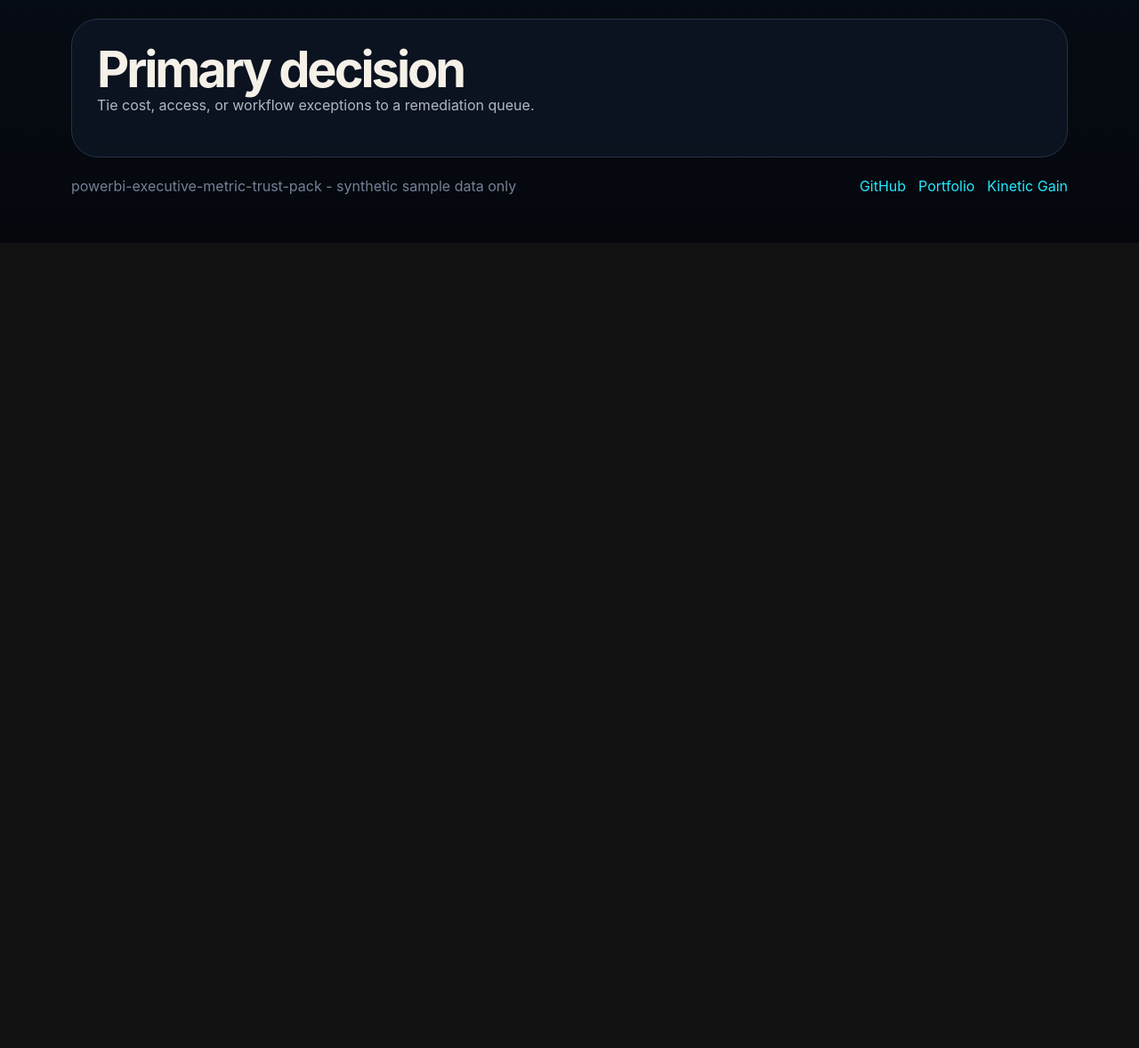
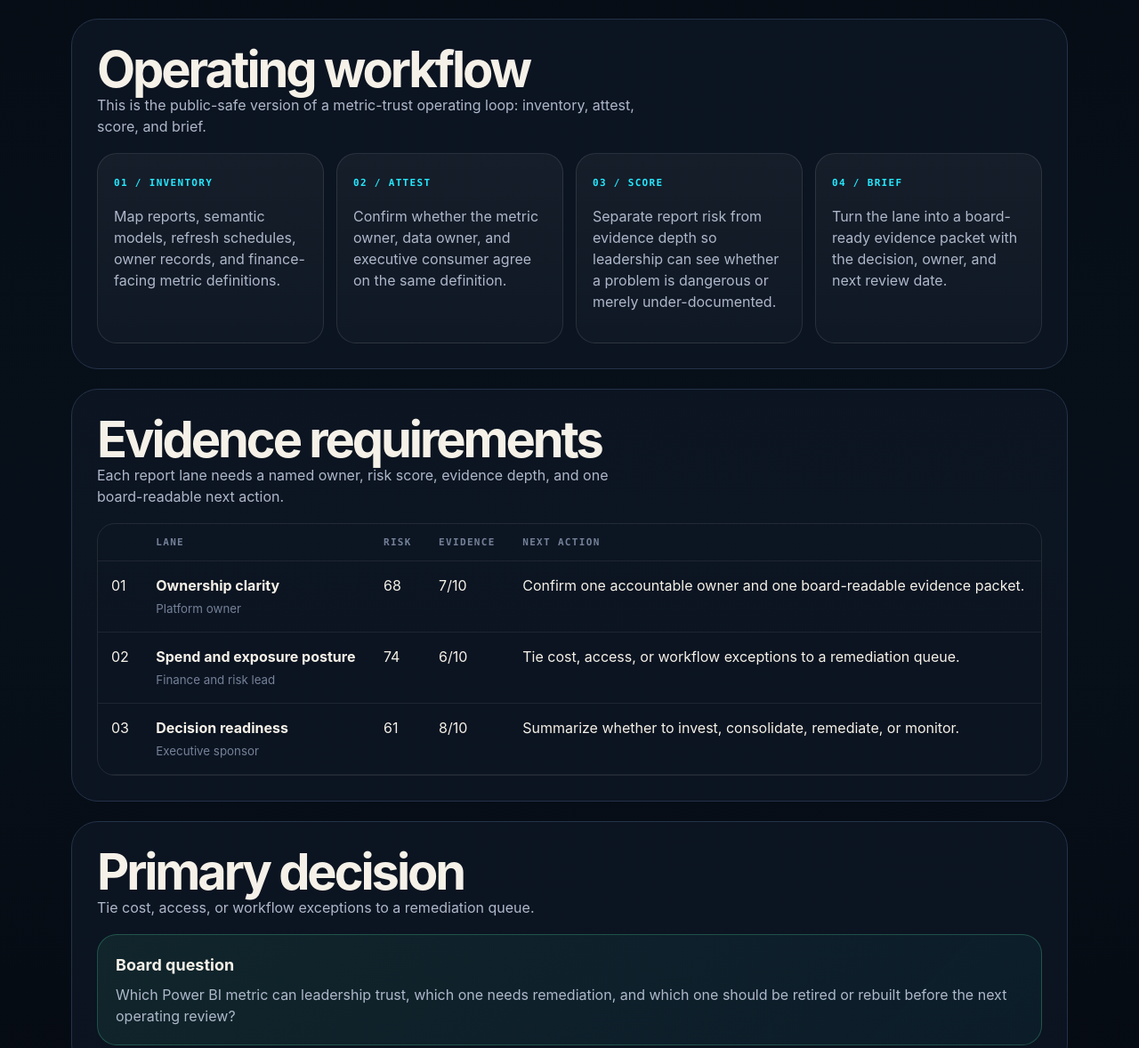
Before and after one commit to mizcausevic-dev/powerbi-executive-metric-trust-pack, a website: page site/index.html in a window 1280 px wide. Shown: the part 1101-2279 px from the top of the page at 89% size. Before the commit the page ends 1374 px from the top, so only its background shows below. Drawn offline with Linux system fonts and the light colour scheme.

Commit message:
Deepen Power BI decision surface

```diff
--- a/site/index.html
+++ b/site/index.html
@@ -13,9 +13,10 @@
       main{width:min(1120px,calc(100% - 32px));margin:0 auto;padding:34px 0 52px}.hero{border:1px solid var(--line);border-radius:34px;background:linear-gradient(135deg,rgba(14,22,37,.96),rgba(7,11,18,.9));box-shadow:0 28px 90px rgba(0,0,0,.35);padding:34px}.eyebrow{display:inline-flex;border:1px solid rgba(87,242,177,.25);border-radius:999px;background:rgba(87,242,177,.07);color:var(--green);padding:8px 11px;font:800 11px/1 ui-monospace,SFMono-Regular,Consolas,monospace;letter-spacing:.16em;text-transform:uppercase}
       h1{max-width:880px;margin:22px 0 0;font-size:clamp(44px,7vw,88px);line-height:.92;letter-spacing:-.075em}.lede{max-width:760px;color:var(--muted);font-size:20px;line-height:1.6}.actions{display:flex;gap:12px;flex-wrap:wrap;margin-top:28px}.metrics{display:grid;grid-template-columns:repeat(4,minmax(0,1fr));gap:12px;margin-top:28px}.metric{border:1px solid rgba(255,255,255,.09);border-radius:20px;padding:18px;background:rgba(255,255,255,.035)}.metric b{display:block;font-size:28px}.metric span{color:var(--soft);font:800 11px/1 ui-monospace,SFMono-Regular,Consolas,monospace;letter-spacing:.12em;text-transform:uppercase}
       .section{margin-top:22px;border:1px solid var(--line);border-radius:30px;background:rgba(14,22,37,.78);padding:28px}.section-head{display:flex;align-items:end;justify-content:space-between;gap:20px;margin-bottom:18px}h2{margin:0;font-size:clamp(30px,4.5vw,56px);line-height:1;letter-spacing:-.055em}.section-head p{max-width:620px;margin:0;color:var(--muted)}
-      .grid{display:grid;grid-template-columns:repeat(3,minmax(0,1fr));gap:14px}article{border:1px solid rgba(255,255,255,.1);border-radius:22px;background:linear-gradient(180deg,rgba(255,255,255,.045),rgba(255,255,255,.02));padding:18px;min-height:190px}article span{color:var(--cyan);font:800 11px/1 ui-monospace,SFMono-Regular,Consolas,monospace;letter-spacing:.12em;text-transform:uppercase}article h3{font-size:24px;line-height:1.08;margin:18px 0 10px}article p{color:var(--muted)}.meter{height:8px;border-radius:999px;background:#1e2a3a;overflow:hidden}.meter i{display:block;height:100%;border-radius:999px;background:linear-gradient(90deg,var(--green),var(--cyan),var(--violet))}
+      .grid{display:grid;grid-template-columns:repeat(3,minmax(0,1fr));gap:14px}.grid.four{grid-template-columns:repeat(4,minmax(0,1fr))}article{border:1px solid rgba(255,255,255,.1);border-radius:22px;background:linear-gradient(180deg,rgba(255,255,255,.045),rgba(255,255,255,.02));padding:18px;min-height:190px}article.compact{min-height:150px}article span{color:var(--cyan);font:800 11px/1 ui-monospace,SFMono-Regular,Consolas,monospace;letter-spacing:.12em;text-transform:uppercase}article h3{font-size:24px;line-height:1.08;margin:18px 0 10px}article p{color:var(--muted)}.meter{height:8px;border-radius:999px;background:#1e2a3a;overflow:hidden}.meter i{display:block;height:100%;border-radius:999px;background:linear-gradient(90deg,var(--green),var(--cyan),var(--violet))}
+      .table-wrap{overflow:auto;border:1px solid rgba(255,255,255,.09);border-radius:20px}table{width:100%;min-width:760px;border-collapse:collapse}th,td{text-align:left;padding:15px;border-bottom:1px solid rgba(255,255,255,.07);vertical-align:top}th{color:var(--soft);font:800 11px/1 ui-monospace,SFMono-Regular,Consolas,monospace;letter-spacing:.12em;text-transform:uppercase}td small{display:block;color:var(--soft);margin-top:5px}.callout{border:1px solid rgba(87,242,177,.24);border-radius:22px;background:linear-gradient(135deg,rgba(87,242,177,.08),rgba(37,232,255,.045));padding:20px;color:var(--muted)}.callout strong{display:block;color:var(--ink);font-size:18px;margin-bottom:8px}details{border:1px solid rgba(255,255,255,.1);border-radius:18px;background:rgba(255,255,255,.025);padding:14px 16px}details+details{margin-top:10px}summary{cursor:pointer;font-weight:850}
       footer{display:flex;justify-content:space-between;gap:14px;flex-wrap:wrap;margin-top:20px;color:var(--soft)}footer nav{display:flex;gap:14px;flex-wrap:wrap}footer a{color:var(--cyan);text-decoration:none}
-      @media(max-width:760px){.nav{display:none}.metrics,.grid{grid-template-columns:1fr}.hero,.section{border-radius:24px;padding:22px}h1{font-size:44px}.lede{font-size:16px}.button{width:100%;justify-content:center}}
+      @media(max-width:760px){.nav{display:none}.metrics,.grid,.grid.four{grid-template-columns:1fr}.hero,.section{border-radius:24px;padding:22px}h1{font-size:44px}.lede{font-size:16px}.button{width:100%;justify-content:center}}
     </style>
   </head>
   <body>
@@ -56,8 +57,62 @@
           </article>
         </div>
       </section>
+      <section class="section">
+        <div class="section-head"><div><h2>Operating workflow</h2><p>This is the public-safe version of a metric-trust operating loop: inventory, attest, score, and brief.</p></div></div>
+        <div class="grid four">
+          <article class="compact">
+            <span>01 / Inventory</span>
+            <p>Map reports, semantic models, refresh schedules, owner records, and finance-facing metric definitions.</p>
+          </article>
+          <article class="compact">
+            <span>02 / Attest</span>
+            <p>Confirm whether the metric owner, data owner, and executive consumer agree on the same definition.</p>
+          </article>
+          <article class="compact">
+            <span>03 / Score</span>
+            <p>Separate report risk from evidence depth so leadership can see whether a problem is dangerous or merely under-documented.</p>
+          </article>
+          <article class="compact">
+            <span>04 / Brief</span>
+            <p>Turn the lane into a board-ready evidence packet with the decision, owner, and next review date.</p>
+          </article>
+        </div>
+      </section>
+      <section class="section">
+        <div class="section-head"><div><h2>Evidence requirements</h2><p>Each report lane needs a named owner, risk score, evidence depth, and one board-readable next action.</p></div></div>
+        <div class="table-wrap"><table><thead><tr><th></th><th>Lane</th><th>Risk</th><th>Evidence</th><th>Next action</th></tr></thead><tbody>
+            <tr>
+              <td>01</td>
+              <td><strong>Ownership clarity</strong><small>Platform owner</small></td>
+              <td>68</td>
+              <td>7/10</td>
+              <td>Confirm one accountable owner and one board-readable evidence packet.</td>
+            </tr>
+            <tr>
+              <td>02</td>
+              <td><strong>Spend and exposure posture</strong><small>Finance and risk lead</small></td>
+              <td>74</td>
+              <td>6/10</td>
+              <td>Tie cost, access, or workflow exceptions to a remediation queue.</td>
+            </tr>
+            <tr>
+              <td>03</td>
+              <td><strong>Decision readiness</strong><small>Executive sponsor</small></td>
+              <td>61</td>
+              <td>8/10</td>
+              <td>Summarize whether to invest, consolidate, remediate, or monitor.</td>
+            </tr>
+        </tbody></table></div>
+      </section>
       <section id="decision" class="section">
         <div class="section-head"><div><h2>Primary decision</h2><p>Tie cost, access, or workflow exceptions to a remediation queue.</p></div></div>
+        <div class="callout"><strong>Board question</strong>Which Power BI metric can leadership trust, which one needs remediation, and which one should be retired or rebuilt before the next operating review?</div>
+      </section>
+      <section class="section">
+        <div class="section-head"><div><h2>Usage notes</h2><p>These notes keep the page concrete without exposing real customer reports, private dashboards, or production credentials.</p></div></div>
+        <details open><summary>What problem does this solve?</summary><p>It prevents Power BI dashboards from becoming executive theater by requiring owners, definitions, evidence depth, and next actions.</p></details>
+        <details><summary>How does this connect to the portfolio?</summary><p>It supports the Power BI platform signal and connects naturally to Tableau, Snowflake, dbt, VWO, and broader revenue-system governance work.</p></details>
+        <details><summary>What is intentionally not included?</summary><p>No private workspaces, tenant IDs, user records, customer data, or live credentialed Power BI API calls are exposed in this public demo.</p></details>
       </section>
       <footer><span>powerbi-executive-metric-trust-pack - synthetic sample data only</span><nav><a href="https://github.com/mizcausevic-dev/powerbi-executive-metric-trust-pack">GitHub</a><a href="https://portfolio.kineticgain.com/">Portfolio</a><a href="https://kineticgain.com/">Kinetic Gain</a></nav></footer>
     </main>
```
